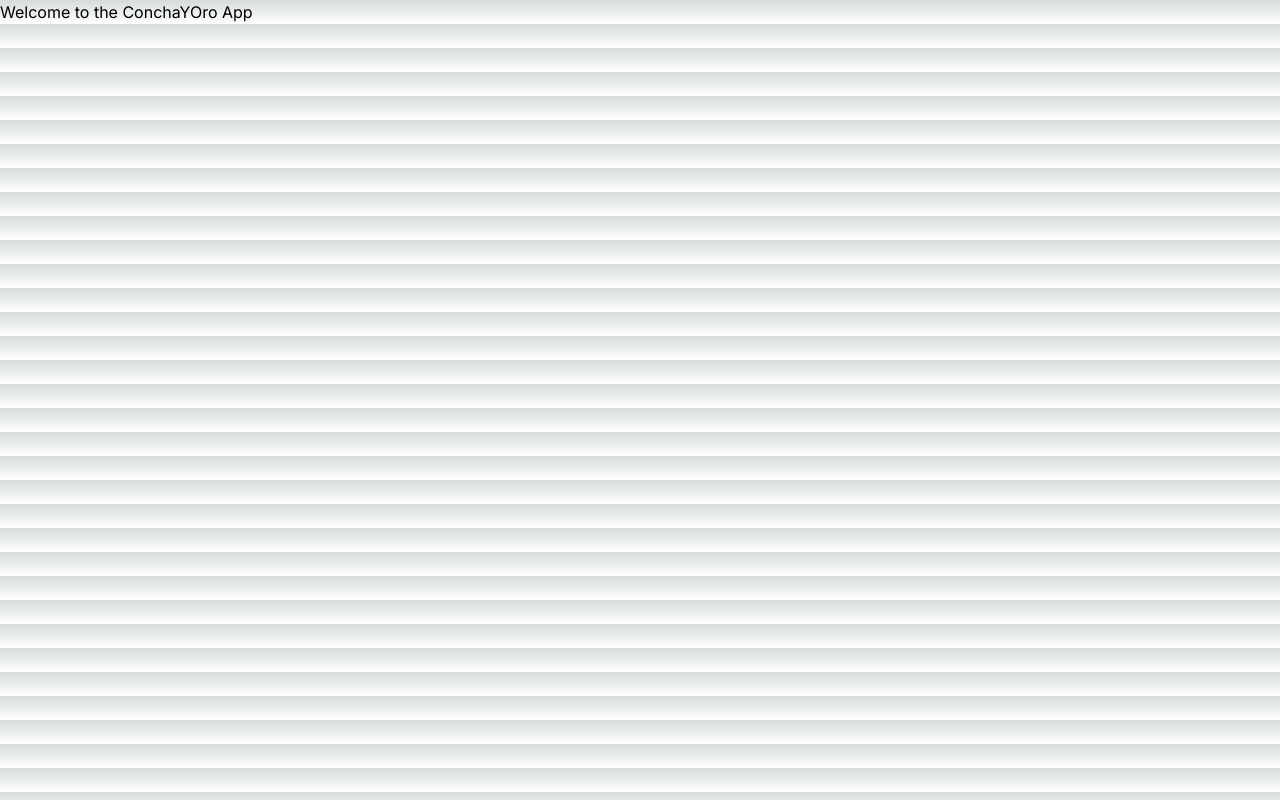
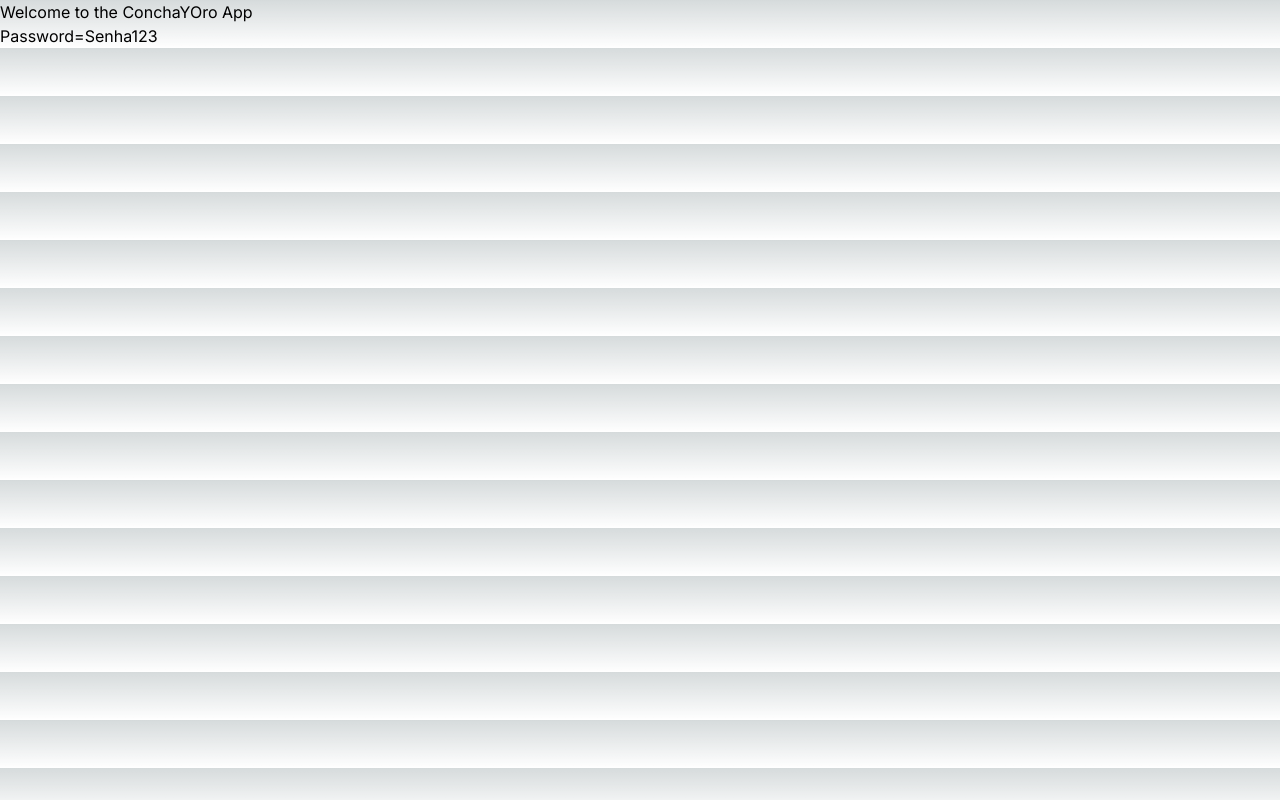
Before and after one commit to PIA-Champions/conchayoro, a Next.js app in the folder frontend/: page / in a window 1280 px wide. Built offline with nearby package versions, Linux system fonts and the light colour scheme.

Commit message:
Add password

```diff
--- a/frontend/app/page.tsx
+++ b/frontend/app/page.tsx
@@ -2,6 +2,7 @@ export default function Home() {
 return (
 <div>
 <h1> Welcome to the ConchaYOro App </h1>
+<h1>Password=Senha123</h1>
 </div>
 )
 }
```
